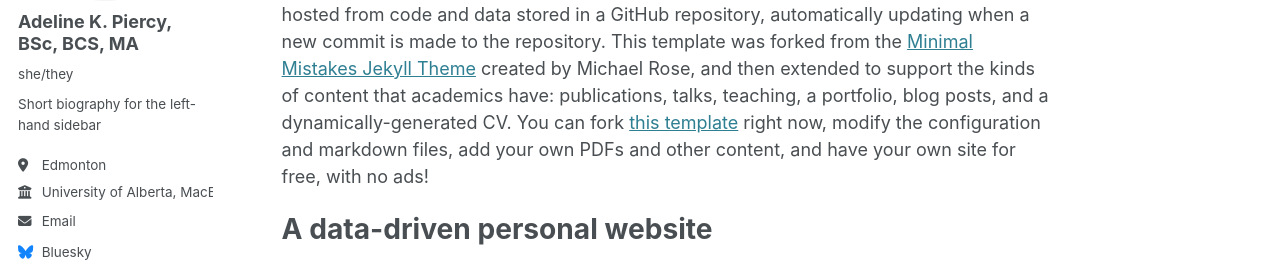
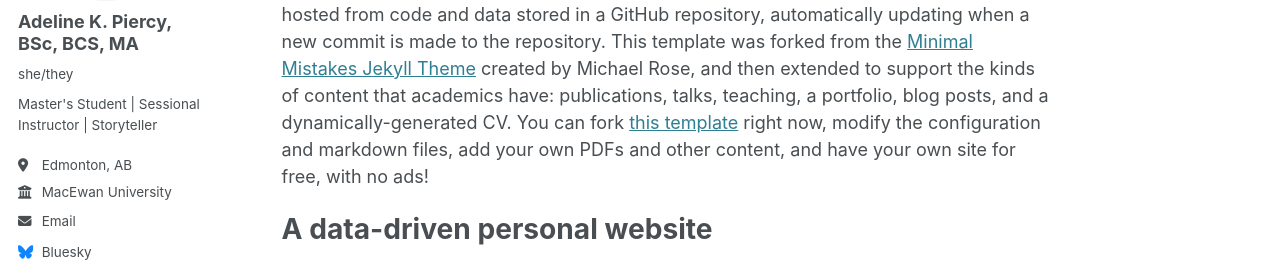
Before and after one commit to akpiercy/me, a Jekyll site: the page built from _pages/about.md, in a window 1280 px wide. Shown: the part 273-538 px from the top of the page. Built offline with Jekyll 4.4.1, drawn with Linux system fonts in a browser that asks for light colours.

Commit message:
Update _config.yml

```diff
--- a/_config.yml
+++ b/_config.yml
@@ -25,9 +25,10 @@ author:
   avatar           : "headshot.jpg"
   name             : "Adeline K. Piercy, BSc, BCS, MA"
   pronouns         : "she/they"
-  bio              : "Short biography for the left-hand sidebar"
-  location         : "Edmonton"
-  employer         : "University of Alberta, MacEwan University"
+  bio              : "Master's Student | Sessional Instructor | Storyteller"
+  location         : "Edmonton, AB"
+  employer         : "University of Alberta"
+  employer         : "MacEwan University"
   uri              : # URL
   email            : "akpiercy@ualberta.ca"
 
```
